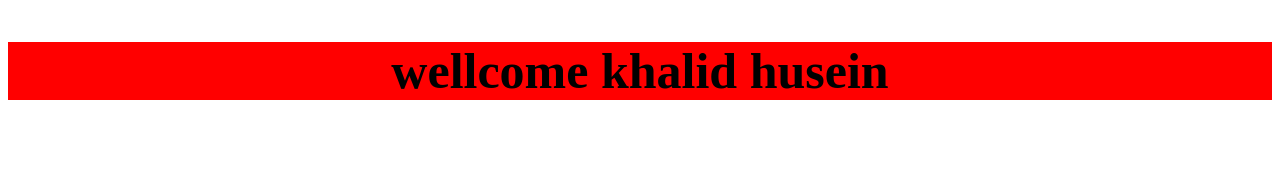
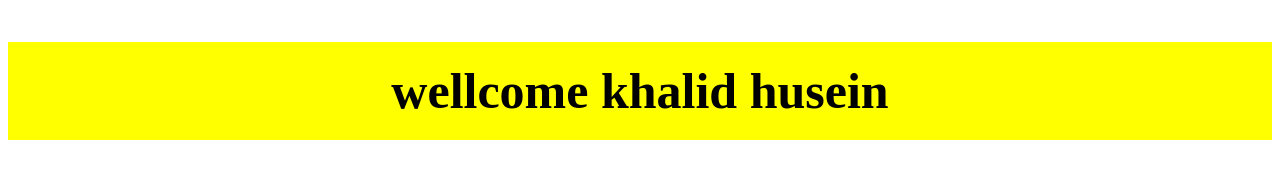
Before and after one commit to kh482/test-two, a plain HTML site: page index.html in a window 1280 px wide. Drawn offline with Linux system fonts and the light colour scheme.

Commit message:
change color

```diff
--- a/index.html
+++ b/index.html
@@ -6,7 +6,7 @@
     <title>Document</title>
 </head>
 <body>
-    <h2 style="background-color: red;text-align: center;font-size: 50px;">wellcome khalid husein</h2>
+    <h2 style="background-color: yellow;text-align: center;font-size: 50px;padding: 20px;">wellcome khalid husein</h2>
 
 </body>
 </html>
```
